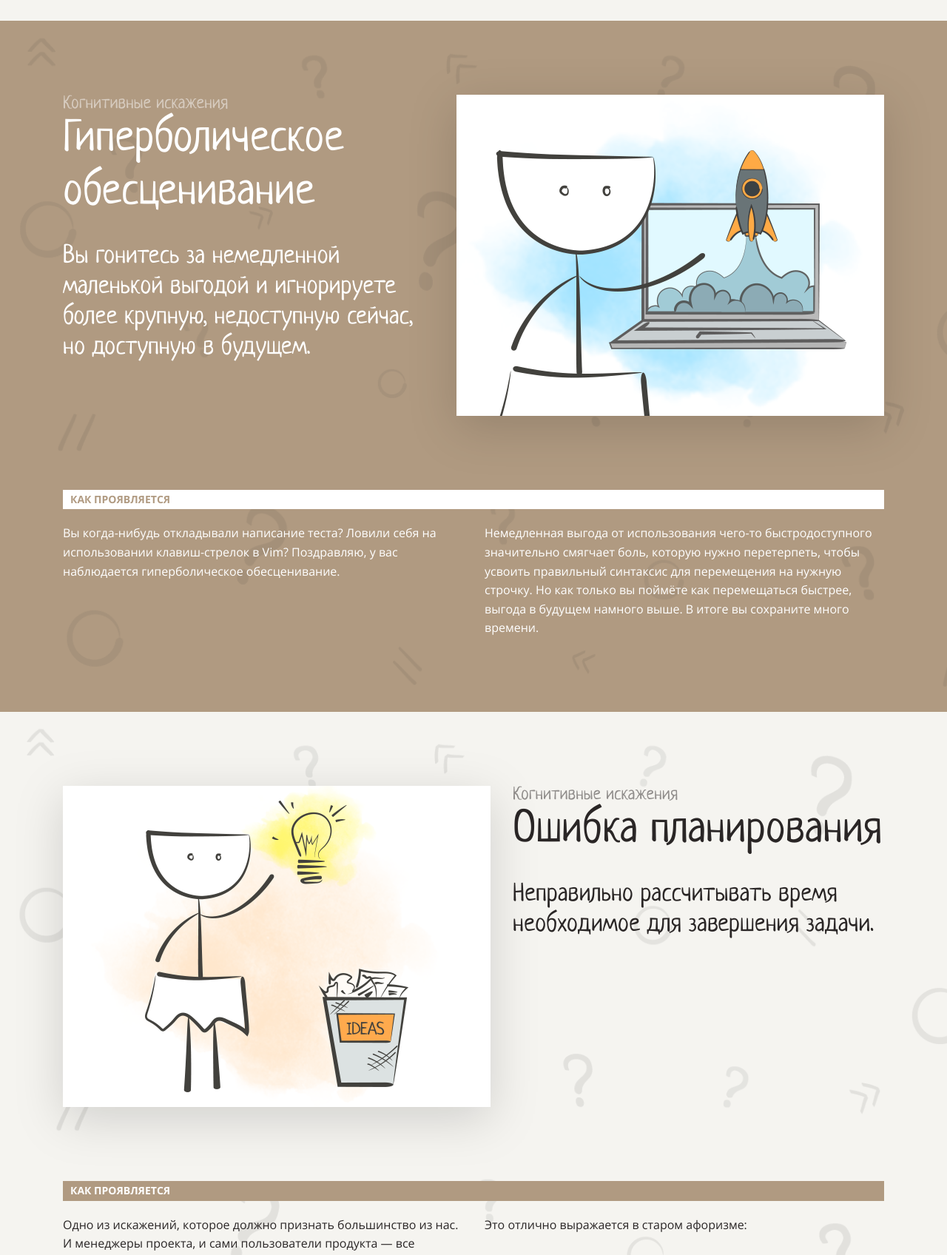
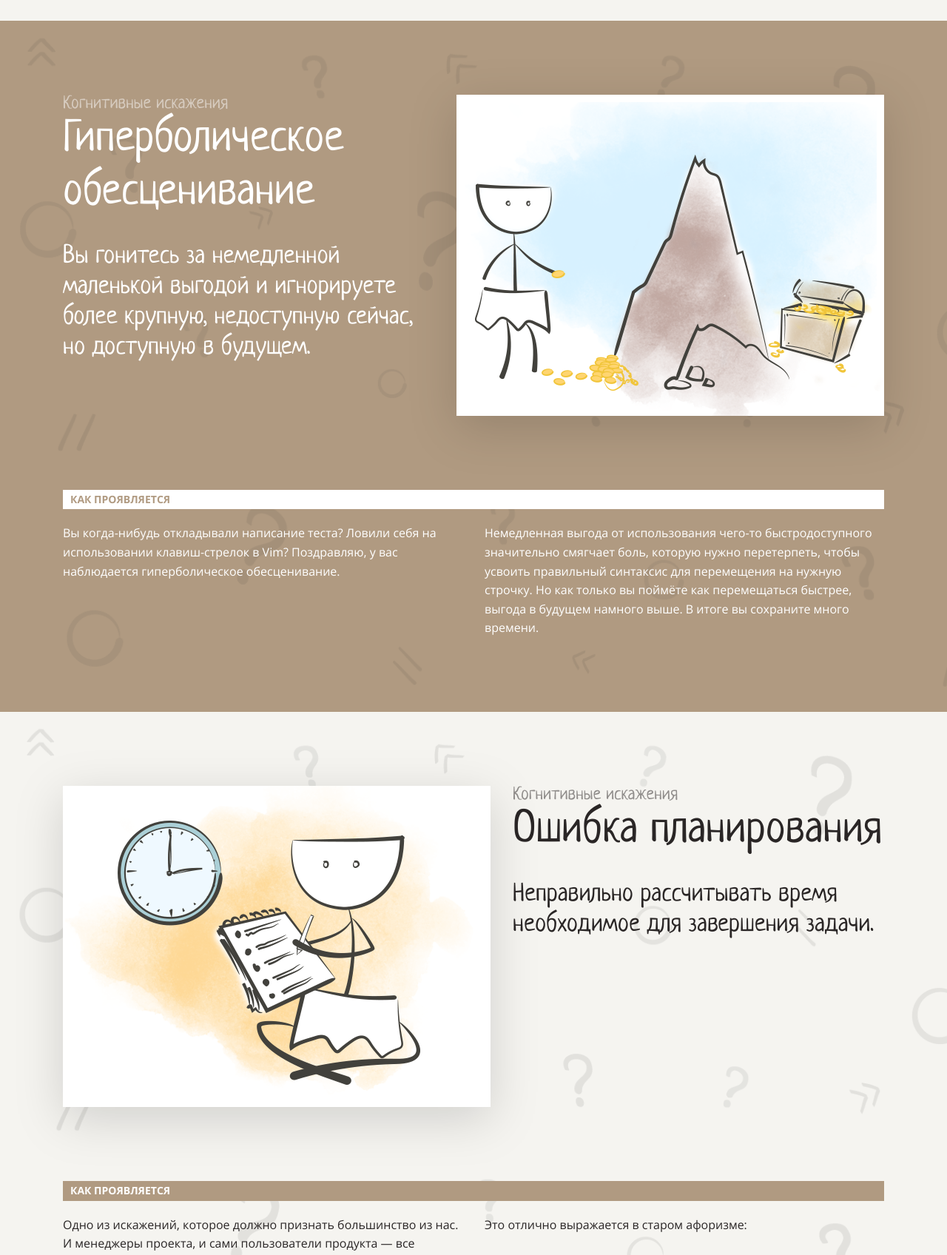
Before and after one commit to RIP-Peroni/layout-designer-project-58, a website: page src/index.html in a window 1280 px wide. Shown: the part 5320-7016 px from the top of the page at 74% size. Drawn offline with Linux system fonts and the light colour scheme.

Commit message:
editing after testing

```diff
--- a/src/index.html
+++ b/src/index.html
@@ -156,7 +156,7 @@
             <div class="effect-description">Вы гонитесь за немедленной маленькой выгодой и игнорируете более крупную, недоступную сейчас, но доступную в будущем.</div>
           </div>
           <div class="img-part">
-            <img class="img-top-block" src="./img/2.png" alt="Эффект IKEA" width="578" height="434">
+            <img class="img-top-block" src="./img/4.png" alt="Эффект IKEA" width="578" height="434">
           </div>
         </div>
       </div>
@@ -174,7 +174,7 @@
       <div class="top-block">
         <div class="items-flex">
           <div class="left-part">
-            <img class="img-top-block" src="./img/3.png" alt="Эффект IKEA" width="578" height="434">
+            <img class="img-top-block" src="./img/5.png" alt="Эффект IKEA" width="578" height="434">
           </div>
           <div class="right-part">
             <p class="small-header">Когнитивные искажения</p>
```
